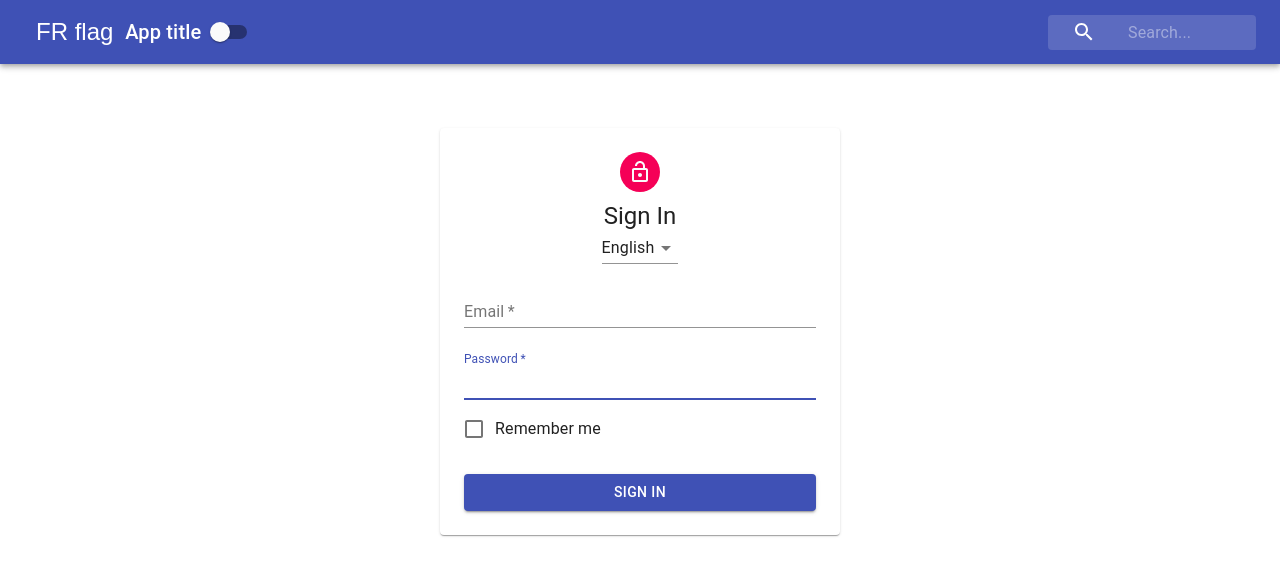
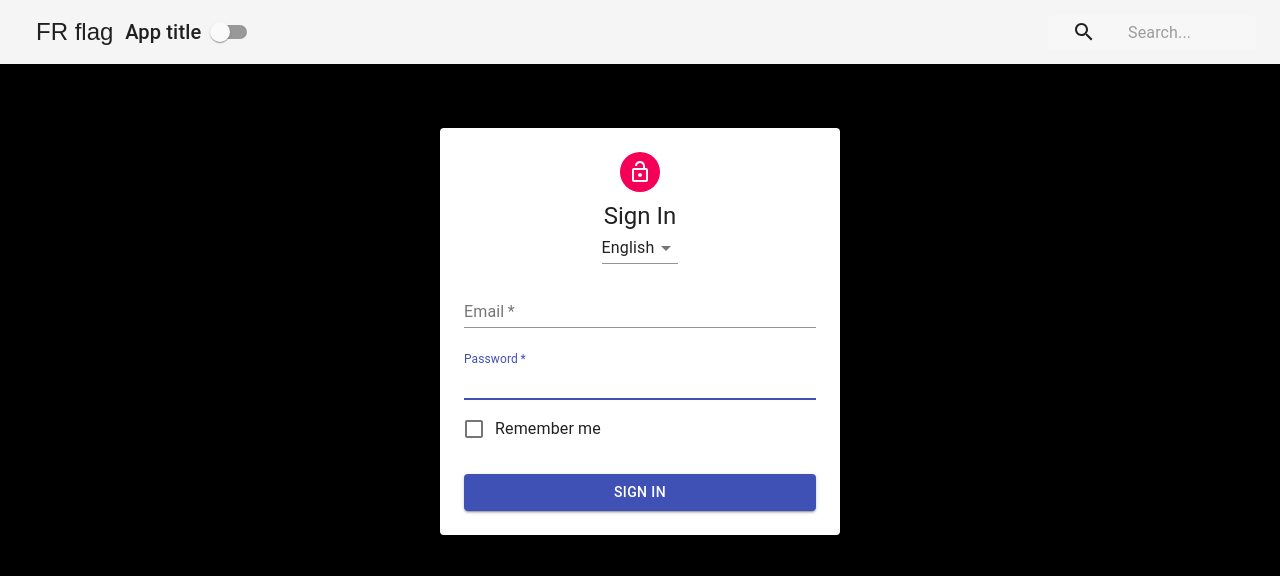
Before and after one commit to laurapoc/context_api_project, a React (Create React App) app: page / in a window 1280 px wide. Shown: the top 576 px of the page. Built offline with nearby package versions, Linux system fonts and the light colour scheme.

Commit message:
add provider, consuming a context

```diff
--- a/src/App.js
+++ b/src/App.js
@@ -1,13 +1,17 @@
 import "./App.css";
 import Form from "./Form";
 import Navbar from "./Navbar";
+import PageContent from "./PageContent";
+import { ThemeProvider } from "./contexts/ThemeContext";
 
 function App() {
   return (
-    <>
-      <Navbar />
-      <Form />
-    </>
+    <ThemeProvider>
+      <PageContent>
+        <Navbar />
+        <Form />
+      </PageContent>
+    </ThemeProvider>
   );
 }
 
--- a/src/Form.js
+++ b/src/Form.js
@@ -1,7 +1,7 @@
 import React, { Component } from "react";
 import Avatar from "@material-ui/core/Avatar";
 import Button from "@material-ui/core/Button";
-import CssBaseline from "@material-ui/core/CssBaseline";
+// import CssBaseline from "@material-ui/core/CssBaseline";
 import FormControl from "@material-ui/core/FormControl";
 import FormControlLabel from "@material-ui/core/FormControlLabel";
 import Checkbox from "@material-ui/core/Checkbox";
@@ -32,11 +32,11 @@ class Form extends Component {
           </Select>
           <form className={classes.form}>
             <FormControl margin="normal" required fullWidth>
-              <InputLabel htmlForm="email">Email</InputLabel>
+              <InputLabel htmlform="email">Email</InputLabel>
               <Input id="email" name="email" autoFocus></Input>
             </FormControl>
             <FormControl margin="normal" required fullWidth>
-              <InputLabel htmlForm="password">Password</InputLabel>
+              <InputLabel htmlform="password">Password</InputLabel>
               <Input id="password" name="password" autoFocus></Input>
             </FormControl>
             <FormControlLabel control={<Checkbox color="primary" />} label="Remember me" />
--- a/src/Navbar.js
+++ b/src/Navbar.js
@@ -8,13 +8,16 @@ import InputBase from "@material-ui/core/InputBase";
 import Switch from "@material-ui/core/Switch";
 import SearchIcon from "@material-ui/icons/Search";
 import styles from "./styles/NavbarStyles";
+import { ThemeContext } from "./contexts/ThemeContext";
 
 class Navbar extends Component {
+  static contextType = ThemeContext;
   render() {
+    const { isDarkMode } = this.context;
     const { classes } = this.props;
     return (
       <div className={classes.root}>
-        <AppBar position="static" color="primary">
+        <AppBar position="static" color={isDarkMode ? "default" : "primary"}>
           <Toolbar>
             <IconButton className={classes.menuButton} color="inherit">
               <span>FR flag</span>
@@ -28,8 +31,7 @@ class Navbar extends Component {
               <div className={classes.searchIcon}>
                 <SearchIcon />
               </div>
-              <InputBase placeholder="Search..." classes={{root: classes.inputRoot,
-              input: classes.inputInput}} />
+              <InputBase placeholder="Search..." classes={{ root: classes.inputRoot, input: classes.inputInput }} />
             </div>
           </Toolbar>
         </AppBar>
--- /dev/null
+++ b/src/PageContent.js
@@ -0,0 +1,15 @@
+import React, { Component } from "react";
+import { ThemeContext } from "./contexts/ThemeContext";
+
+export default class PageContent extends Component {
+    static contextType = ThemeContext;
+  render() {
+    const { isDarkMode } = this.context;
+    const styles = {
+      backgroundColor: isDarkMode ? "black" : "white",
+      height: "100vh",
+      width: "100vw",
+    };
+    return <div style={styles}>{this.props.children}</div>;
+  }
+}
--- /dev/null
+++ b/src/contexts/ThemeContext.js
@@ -0,0 +1,21 @@
+import React, { Component, createContext } from "react";
+
+export const ThemeContext = createContext();
+
+export class ThemeProvider extends Component {
+  constructor(props) {
+    super(props);
+
+    this.state = {
+      isDarkMode: true,
+    };
+  }
+
+  render() {
+    return (
+      <ThemeContext.Provider value={{...this.state, tastesLikeChicken: true}}>
+        {this.props.children}
+      </ThemeContext.Provider>
+    );
+  }
+}
--- a/src/styles/FormStyles.js
+++ b/src/styles/FormStyles.js
@@ -2,8 +2,8 @@ const styles = (theme) => ({
   main: {
     width: "auto",
     display: "block",
-    marginLeft: theme.spacing.unit * 3,
-    marginRight: theme.spacing.unit * 3,
+    marginLeft: theme.spacing(3),
+    marginRight: theme.spacing(3),
     [theme.breakpoints.up("sm")]: {
       width: "400px",
       marginLeft: "auto",
@@ -11,22 +11,22 @@ const styles = (theme) => ({
     },
   },
   paper: {
-    marginTop: theme.spacing.unit * 8,
+    marginTop: theme.spacing(8),
     display: "flex",
     flexDirection: "column",
     alignItems: "center",
-    padding: `${theme.spacing.unit*2}px ${theme.spacing.unit*3}px ${theme.spacing.unit*3}px`,
+    padding: `${theme.spacing(2)}px ${theme.spacing(3)}px ${theme.spacing(3)}px`,
   },
   avatar: {
-    margin: theme.spacing.unit,
+    margin: theme.spacing(1),
     backgroundColor: theme.palette.secondary.main,
   },
   fom: {
     width: "100%",
-    marginTop: theme.spacing.unit * 3,
+    marginTop: theme.spacing(3),
   },
   submit: {
-    marginTop: theme.spacing.unit * 3,
+    marginTop: theme.spacing(3),
   },
 });
 export default styles;
--- a/src/styles/NavbarStyles.js
+++ b/src/styles/NavbarStyles.js
@@ -27,12 +27,12 @@ const styles = (theme) => ({
     marginLeft: 0,
     width: "100%",
     [theme.breakpoints.up("sm")]: {
-      marginLeft: theme.spacing.unit,
+      marginLeft: theme.spacing(1),
       width: "auto",
     },
   },
   searchIcon: {
-    width: theme.spacing.unit * 9,
+    width: theme.spacing(9),
     height: "100%",
     position: "absolute",
     display: "flex",
@@ -44,10 +44,10 @@ const styles = (theme) => ({
     width: "100%",
   },
   inputInput: {
-    paddingTop: theme.spacing.unit,
-    paddingRight: theme.spacing.unit,
-    paddingBottom: theme.spacing.unit,
-    paddingLeft: theme.spacing.unit * 10,
+    paddingTop: theme.spacing(1),
+    paddingRight: theme.spacing(1),
+    paddingBottom: theme.spacing(1),
+    paddingLeft: theme.spacing(10),
     transition: theme.transitions.create("width"),
     width: "100%",
     [theme.breakpoints.up("sm")]: {
```
